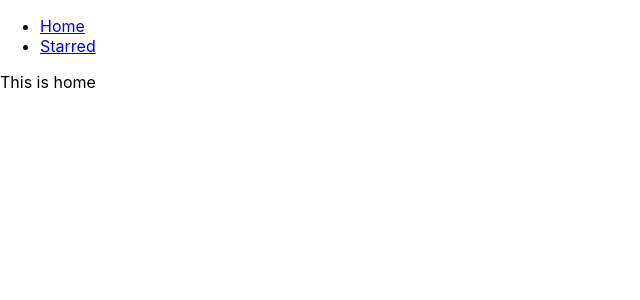
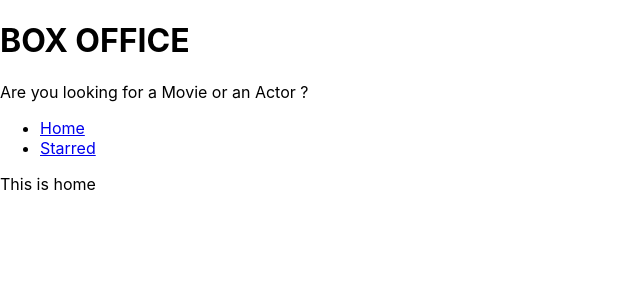
Before and after one commit to veera-04/Box-Office, a React (Create React App) app: page / in a window 1280 px wide. Shown: the top 300 px of the page, without its empty margins (0-640 px from the left). Built offline with nearby package versions, Linux system fonts and the light colour scheme.

Commit message:
Added layout management

```diff
--- a/src/App.js
+++ b/src/App.js
@@ -1,13 +1,10 @@
 import React from 'react';
 import { Switch, Route } from 'react-router-dom';
-import Navs from './components/Navs';
 import Home from './pages/Home';
 import Starred from './pages/Starred';
 
 function App() {
   return (
-    <div>
-      <Navs />
     <Switch>
       <Route exact path="/">
         <Home />
@@ -19,7 +16,6 @@
         <h2>Error:404 </h2>Page not Found
       </Route>
     </Switch>
-    </div>
   );
 }
 
--- /dev/null
+++ b/src/components/MainPageLayout.js
@@ -0,0 +1,18 @@
+import React from 'react';
+import Navs from './Navs';
+import Title from './Title';
+
+const MainPageLayout = ({ children }) => {
+  return (
+    <div>
+      <Title
+        title="BOX OFFICE"
+        subtitle="Are you looking for a Movie or an Actor ?"
+      />
+      <Navs />
+      {children}
+    </div>
+  );
+};
+
+export default MainPageLayout;
--- /dev/null
+++ b/src/components/Title.js
@@ -0,0 +1,12 @@
+import React from 'react';
+
+const Title = ({ title, subtitle }) => {
+  return (
+    <div>
+      <h1>{title}</h1>
+      <p>{subtitle}</p>
+    </div>
+  );
+};
+
+export default Title;
--- a/src/pages/Home.js
+++ b/src/pages/Home.js
@@ -1,7 +1,8 @@
 import React from 'react';
+import MainPageLayout from '../components/MainPageLayout';
 
 const Home = () => {
-  return <div>This is home</div>;
+  return <MainPageLayout>This is home</MainPageLayout>;
 };
 
 export default Home;
--- a/src/pages/Starred.js
+++ b/src/pages/Starred.js
@@ -1,7 +1,8 @@
 import React from 'react';
+import MainPageLayout from '../components/MainPageLayout';
 
 const Starred = () => {
-  return <div>This is starred</div>;
+  return <MainPageLayout>This is starred</MainPageLayout>;
 };
 
 export default Starred;
```
Lines whose indentation alone changed are shown as unchanged.
